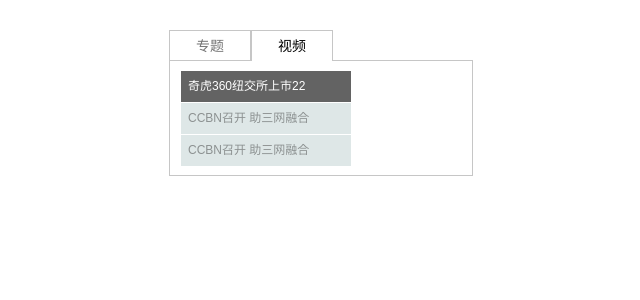
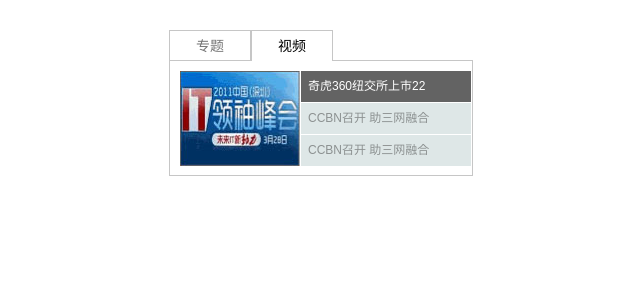
Before and after one commit to bjcangyue/web, a Jekyll site: the page _posts/2015-08-07-双选项卡切换.html, which Jekyll copies as it is, in a window 1280 px wide. Shown: the top 300 px of the page, without its empty margins (314-954 px from the left). Built offline with Jekyll 4.4.1, drawn with Linux system fonts in a browser that asks for light colours.

Commit message:
modify img src

```diff
--- a/_posts/2015-08-07-双选项卡切换.html
+++ b/_posts/2015-08-07-双选项卡切换.html
@@ -221,9 +221,9 @@ window.onload = function (){
 		<span>视频</span>
 	</p>
 	<div class="show1 oDiv" id="bottom">
-		<img class="active"  src="./img/list1.jpg" alt="" />
-		<img src="../img/list2.jpg" alt="" />
-		<img src="{{ site.baseurl}}/web/static/img/list1.jpg" alt="" />
+		<img class="active"  src="{{ site.baseurl}}/static/img/list1.jpg" alt="" />
+		<img src="{{ site.baseurl}}/static/img/list2.jpg" alt="" />
+		<img src="{{ site.baseurl}}/static/img/list1.jpg" alt="" />
 
 		<ul>
 			<li class="" ><a href="#">奇虎360纽交所上市11</a></li>
@@ -233,9 +233,9 @@ window.onload = function (){
 		</ul>
 	</div>
 	<div class="hide oDiv" id="bottom1">
-		<img src="./img/list2.jpg" alt="" class="active" />
-		<img src="./img/list1.jpg" alt="" />
-		<img src="./img/list2.jpg" alt="" />
+		<img src="{{ site.baseurl}}/static/img/list2.jpg" alt="" class="active" />
+		<img src="{{ site.baseurl}}/static/img/list1.jpg" alt="" />
+		<img src="{{ site.baseurl}}/static/img/list2.jpg" alt="" />
 		<ul>
 			<li class="" ><a href="#">奇虎360纽交所上市22</a></li>
 			<li><a href="#">CCBN召开 助三网融合</a></li>
```
